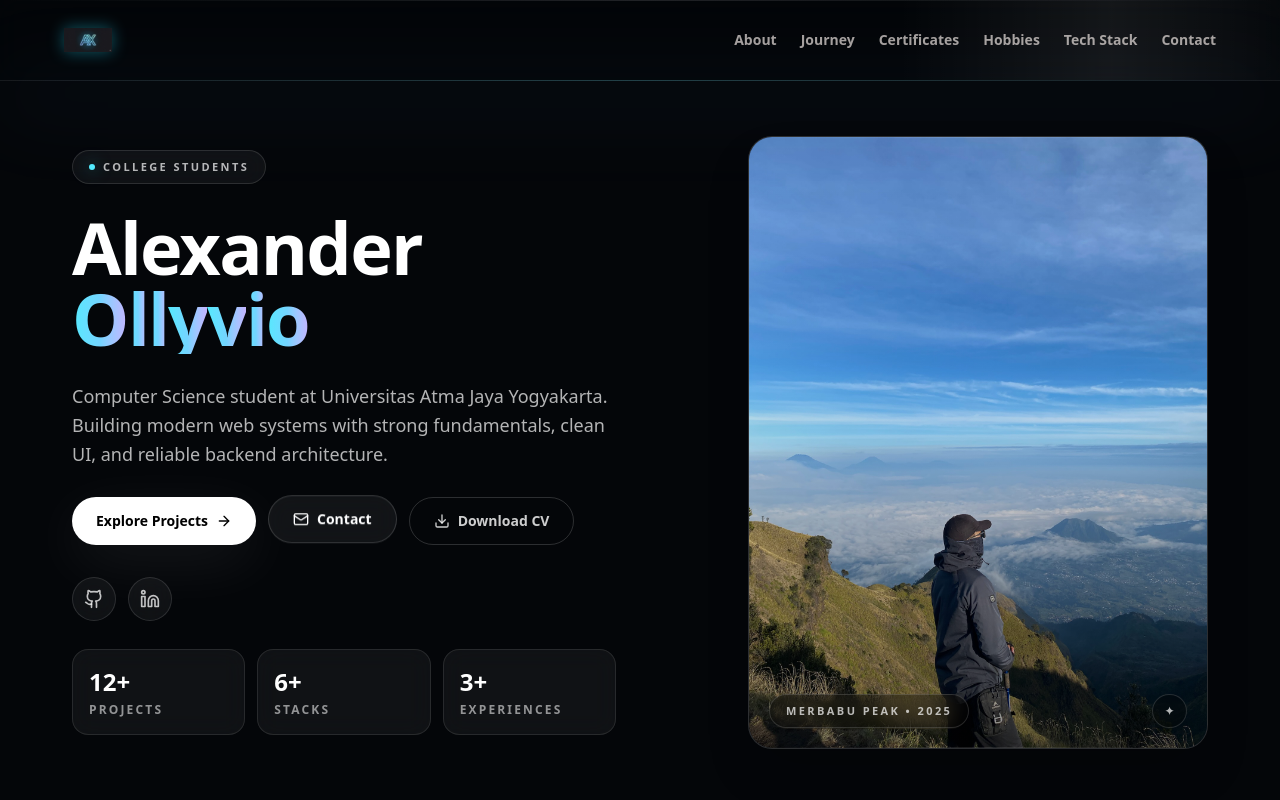
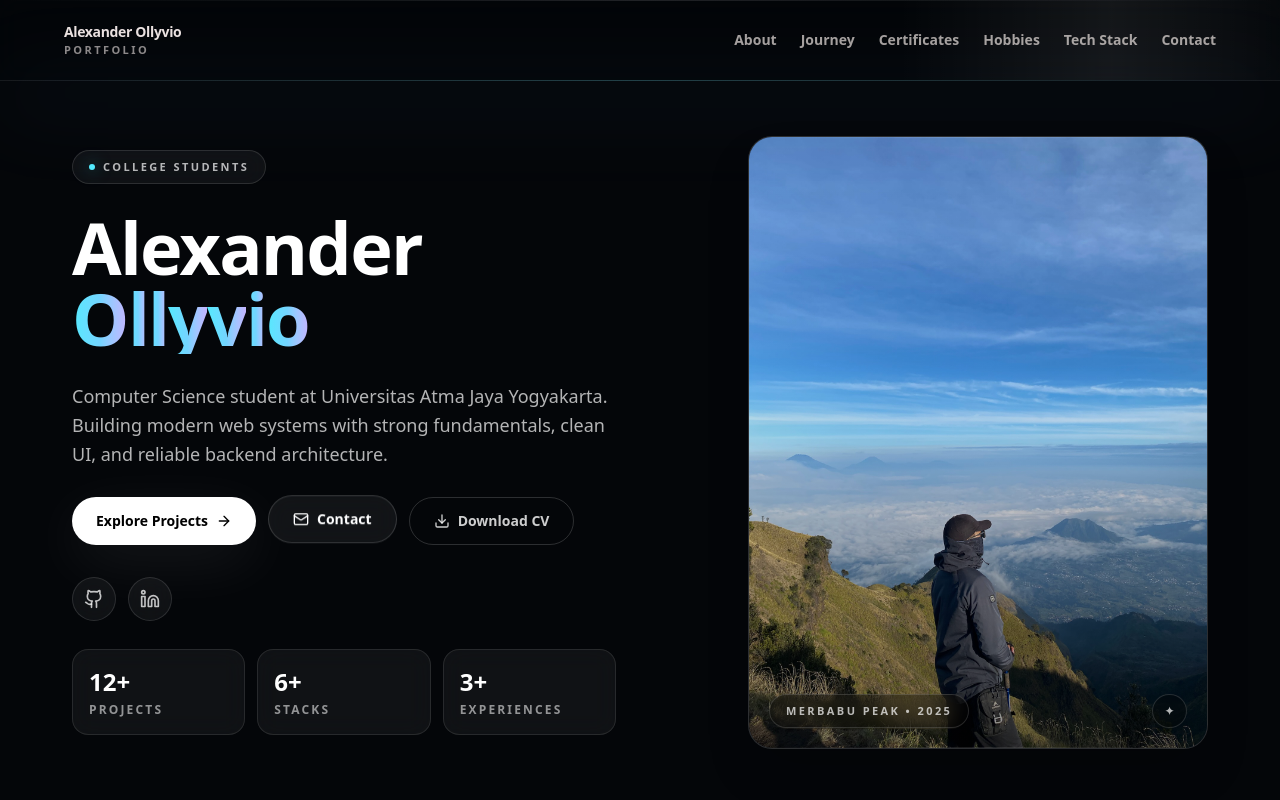
Before and after one commit to Alexx-93/alex-ollyvio-portofolio, a Next.js app: page / in a window 1280 px wide. Shown: the top 800 px of the page. Built offline with nearby package versions, Linux system fonts and the light colour scheme.

Commit message:
fix: add AX logo as favicon and revert navbar to original text
Co-authored-by: Lexx69 <181093954+Alexx-93@users.noreply.github.com>

```diff
--- a/app/layout.tsx
+++ b/app/layout.tsx
@@ -12,6 +12,9 @@ export const metadata: Metadata = {
   description:
     "Portfolio dari Alexander Ollyvio Kristo Sentono, mahasiswa Informatika Universitas Atma Jaya Yogyakarta yang passionate tentang web development dan cybersecurity.",
   generator: "v0.app",
+  icons: {
+    icon: "/logo-ax.png",
+  },
 };
 
 // penting untuk mobile
--- a/components/navbar.tsx
+++ b/components/navbar.tsx
@@ -3,15 +3,12 @@
 import React, { useEffect, useMemo, useState } from "react";
 import { Menu, X } from "lucide-react";
 import { AnimatePresence, motion, useReducedMotion } from "framer-motion";
-import Image from "next/image";
 
 const EASE = [0.22, 1, 0.36, 1] as const;
 
 type NavbarProps = {
   activeSection: string;
   setActiveSection: (section: string) => void;
-  isDarkMode?: boolean;
-  toggleDarkMode?: () => void;
 };
 
 export default function Navbar({ activeSection, setActiveSection }: NavbarProps) {
@@ -105,22 +102,19 @@ export default function Navbar({ activeSection, setActiveSection }: NavbarProps)
           )}
 
           <div className="mx-auto flex h-16 max-w-[1200px] items-center justify-between px-4 sm:h-20 sm:px-6">
-            {/* Brand Logo */}
+            {/* Brand */}
             <motion.button
               onClick={() => goTo("top")}
-              className="group relative"
-              whileHover={reduceMotion ? undefined : { scale: 1.08 }}
-              whileTap={reduceMotion ? undefined : { scale: 0.95 }}
+              className="group text-left"
+              whileHover={reduceMotion ? undefined : { scale: 1.05 }}
+              whileTap={reduceMotion ? undefined : { scale: 0.98 }}
               aria-label="Go to top"
             >
-              <div className="relative h-10 w-10 sm:h-12 sm:w-12">
-                <Image
-                  src="/logo-ax.png"
-                  alt="AX Logo"
-                  fill
-                  className="object-contain drop-shadow-[0_0_8px_rgba(34,211,238,0.4)] transition-all duration-300 group-hover:drop-shadow-[0_0_16px_rgba(34,211,238,0.8)]"
-                  priority
-                />
+              <div className="text-xs font-semibold tracking-tight text-foreground transition duration-300 group-hover:text-primary sm:text-sm">
+                Alexander Ollyvio
+              </div>
+              <div className="text-[9px] font-semibold tracking-[0.22em] uppercase text-foreground/60 transition duration-300 group-hover:text-foreground/80 sm:text-[11px]">
+                Portfolio
               </div>
             </motion.button>
 
```
